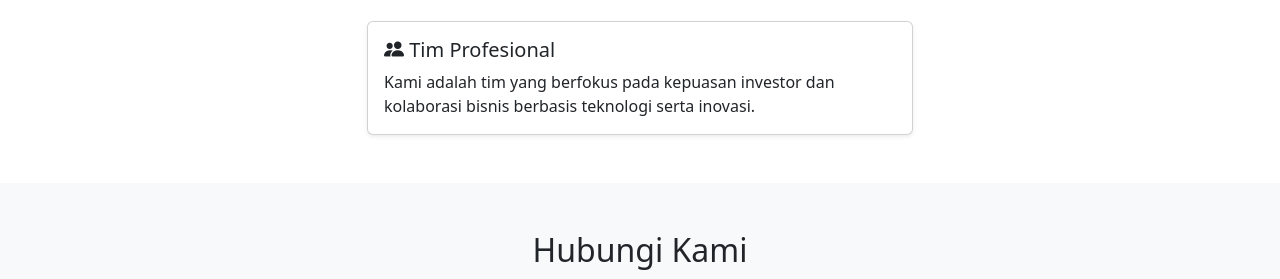
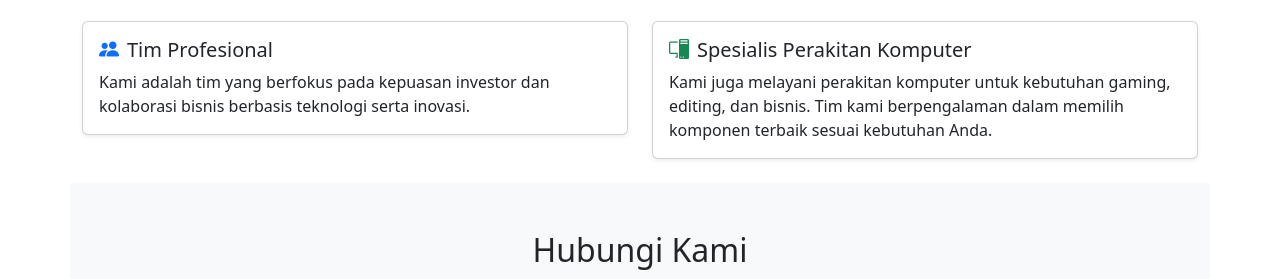
Before and after one commit to AkuAghe/Agus, a plain HTML site: page index.html in a window 1280 px wide. Shown: the part 521-800 px from the top of the page. Drawn offline with nearby package versions, Linux system fonts and the light colour scheme.

Commit message:
Update index.html

```diff
--- a/index.html
+++ b/index.html
@@ -6,6 +6,8 @@
   <title>Tes Web</title>
   <link href="https://cdn.jsdelivr.net/npm/bootstrap@5.3.2/dist/css/bootstrap.min.css" rel="stylesheet">
   <link href="https://cdn.jsdelivr.net/npm/bootstrap-icons@1.10.5/font/bootstrap-icons.css" rel="stylesheet">
+  <link href="https://cdn.jsdelivr.net/npm/bootstrap-icons/font/bootstrap-icons.css" rel="stylesheet">
+
   <style>
     html {
       scroll-behavior: smooth;
@@ -61,18 +63,26 @@
   <div class="container">
     <h2 class="mb-4 text-center">Tentang Kami</h2>
     <div class="row justify-content-center">
+
+      <!-- Tim Profesional -->
       <div class="col-md-6">
-          <div class="card shadow-sm">
+        <div class="card shadow-sm mb-4">
           <div class="card-body">
-              <h5 class="card-title"><i class="bi bi-people-fill"></i> Tim Profesional</h5>
+            <h5 class="card-title"><i class="bi bi-people-fill me-2 text-primary"></i>Tim Profesional</h5>
             <p class="card-text">Kami adalah tim yang berfokus pada kepuasan investor dan kolaborasi bisnis berbasis teknologi serta inovasi.</p>
           </div>
         </div>
       </div>
+
+      <!-- Spesialis Perakitan Komputer -->
+      <div class="col-md-6">
+        <div class="card shadow-sm mb-4">
+          <div class="card-body">
+            <h5 class="card-title"><i class="bi bi-pc-display me-2 text-success"></i>Spesialis Perakitan Komputer</h5>
+            <p class="card-text">Kami juga melayani perakitan komputer untuk kebutuhan gaming, editing, dan bisnis. Tim kami berpengalaman dalam memilih komponen terbaik sesuai kebutuhan Anda.</p>
           </div>
         </div>
-  </section>
-
+      </div>
   <!-- Contact Section -->
   <section id="contact" class="bg-light py-5">
     <div class="container">
```
Lines whose indentation alone changed are shown as unchanged.
